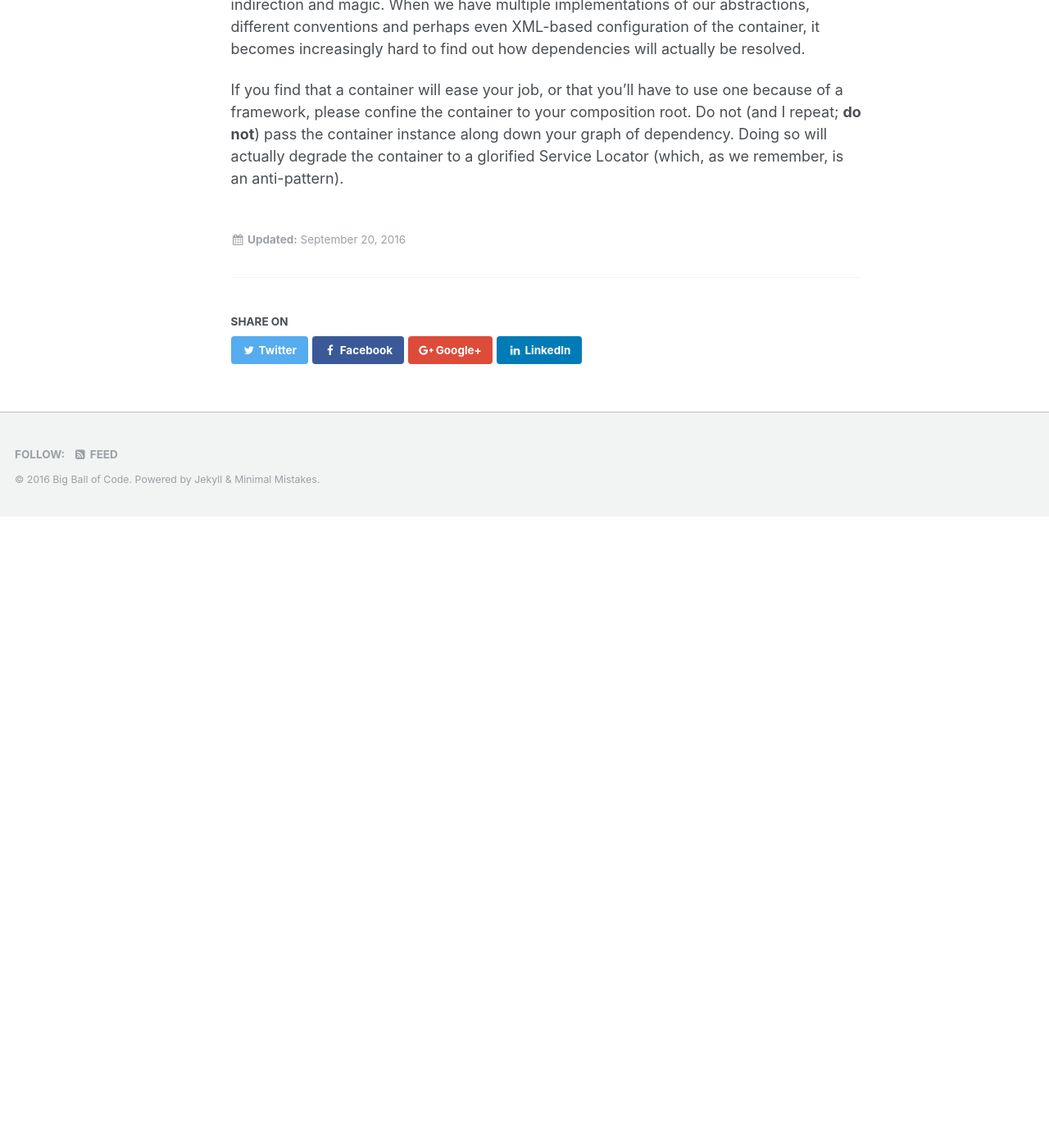
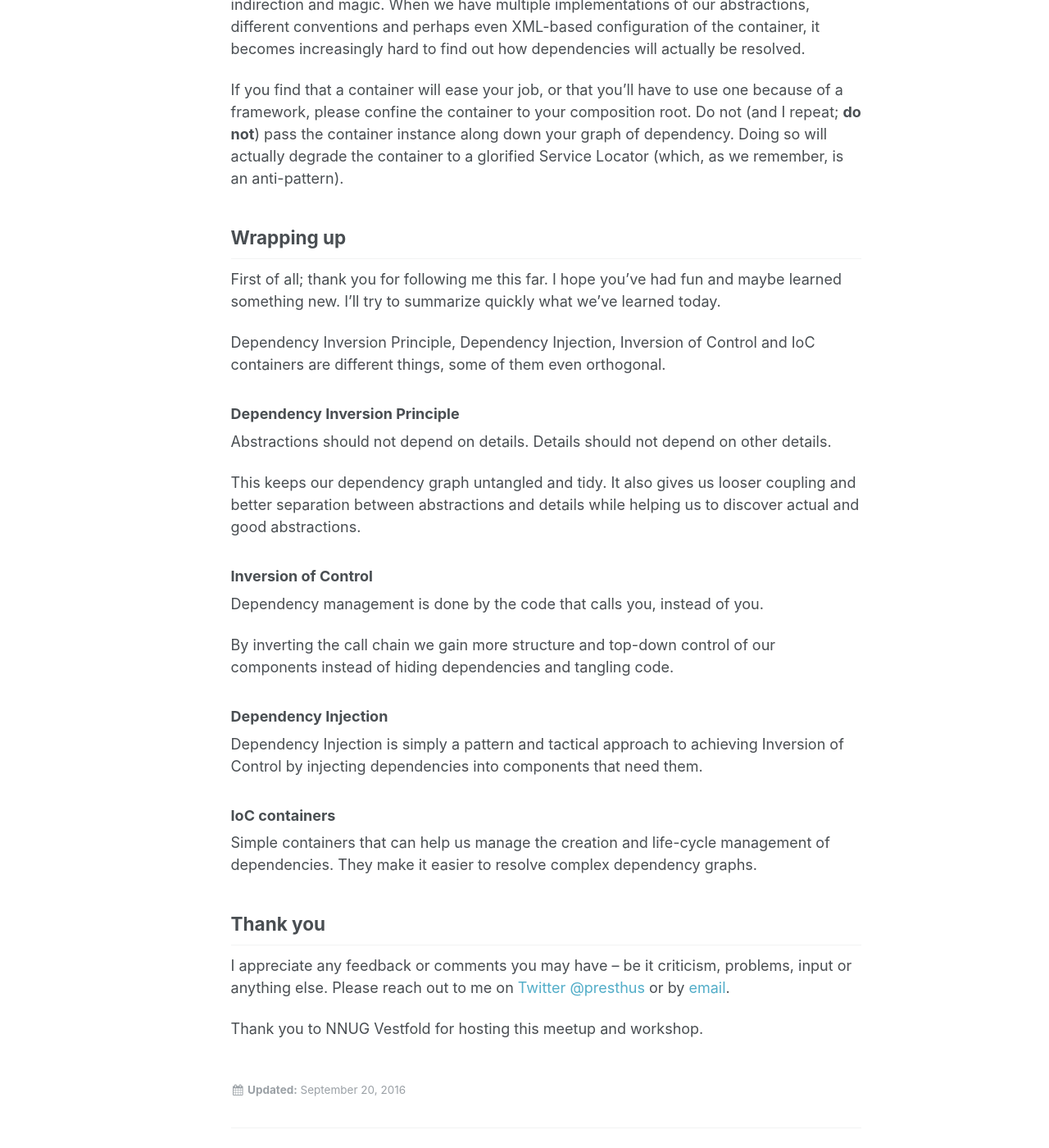
Before and after one commit to tpresthus/tpresthus.github.io, a Jekyll site: the page built from _workshops/dependency-what.markdown, in a window 1280 px wide and 1400 px high, scrolled down 14138 px. Shown: the whole window at 82% size. Built offline with Jekyll 4.4.1, drawn with Linux system fonts in a browser that asks for light colours; before the commit the page ends 14768 px from its top, so only the background shows below that.

Commit message:
Wrapping up the workshop

```diff
--- a/_workshops/dependency-what.markdown
+++ b/_workshops/dependency-what.markdown
@@ -419,3 +419,42 @@ If you find that a container will ease your job, or that you'll have to use one
 container to your composition root. Do not (and I repeat; **do not**) pass the container instance along down your
 graph of dependency. Doing so will actually degrade the container to a glorified Service Locator (which, as we remember, is
 an anti-pattern).
+
+## Wrapping up
+
+First of all; thank you for following me this far. I hope you've had fun and maybe learned something new. I'll try to summarize
+quickly what we've learned today.
+
+Dependency Inversion Principle, Dependency Injection, Inversion of Control and IoC containers are different things, some of them
+even orthogonal.
+
+### Dependency Inversion Principle
+
+Abstractions should not depend on details. Details should not depend on other details.
+
+This keeps our dependency graph untangled and tidy. It also gives us looser coupling and better separation
+between abstractions and details while helping us to discover actual and good abstractions.
+
+### Inversion of Control
+
+Dependency management is done by the code that calls you, instead of you.
+
+By inverting the call chain we gain more structure and top-down control of our components instead of hiding dependencies
+and tangling code.
+
+### Dependency Injection
+
+Dependency Injection is simply a pattern and tactical approach to achieving Inversion of Control by injecting
+dependencies into components that need them.
+
+### IoC containers
+
+Simple containers that can help us manage the creation and life-cycle management of dependencies. They make it easier
+to resolve complex dependency graphs.
+
+## Thank you
+
+I appreciate any feedback or comments you may have -- be it criticism, problems, input or anything else. Please reach out to me
+on [Twitter @presthus](https://twitter.com/presthus) or by [email](mailto:thomas@encodia.no).
+
+Thank you to NNUG Vestfold for hosting this meetup and workshop.
```
